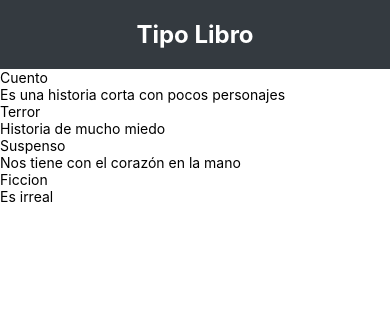
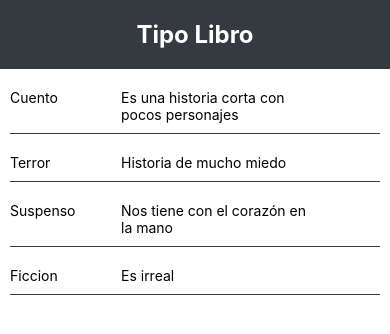
Before and after one commit to EmmanuelRuizGarcia/MyFirstAppReactNative, a React Native app: screen / in a window 390 px wide. Shown: the top 334 px of the page. Built offline with nearby package versions, Linux system fonts and the light colour scheme.

Commit message:
se agregaron estilos basicos al FlatList de React Native

```diff
--- a/src/pages/TipoLibroPage.js
+++ b/src/pages/TipoLibroPage.js
@@ -12,22 +12,33 @@ const TipoLibroPage=()=>{
     return(
         <View>
             <Text style={stylesPage.styleTitle}>Tipo Libro</Text>
+            <View style={{margin: 10}}>
                 <FlatList
                     keyExtractor={item=>item.IIDTIPOLIBRO}
                     data={listatipolibro}
                     renderItem={
                         (tipolibro)=>(
-                          <View>
-                              <Text>{tipolibro.item.NOMBRETIPOLIBRO}</Text>
-                              <Text>{tipolibro.item.DESCRIPCION}</Text>
+                            <View style={stylesPage.styleContainer}>
+                                <Text style={{width: "30%"}}>{tipolibro.item.NOMBRETIPOLIBRO}</Text>
+                                <Text style={{width: "50%"}}>{tipolibro.item.DESCRIPCION}</Text>
                             </View>
                         )
-                }/>
+                    }
+                />
+            </View>
         </View>
     )
 }
 
 const stylesPage=StyleSheet.create({
+    styleContainer:{
+        flexDirection: "row",
+        paddingBottom: 10,
+        borderColor: "#343a40",
+        borderStyle: "solid",
+        borderBottomWidth: 0.4,
+        marginVertical: 10
+    },
     styleTitle:{
       fontSize: 24,
       textAlign: "center",
```
Lines whose indentation alone changed are shown as unchanged.
